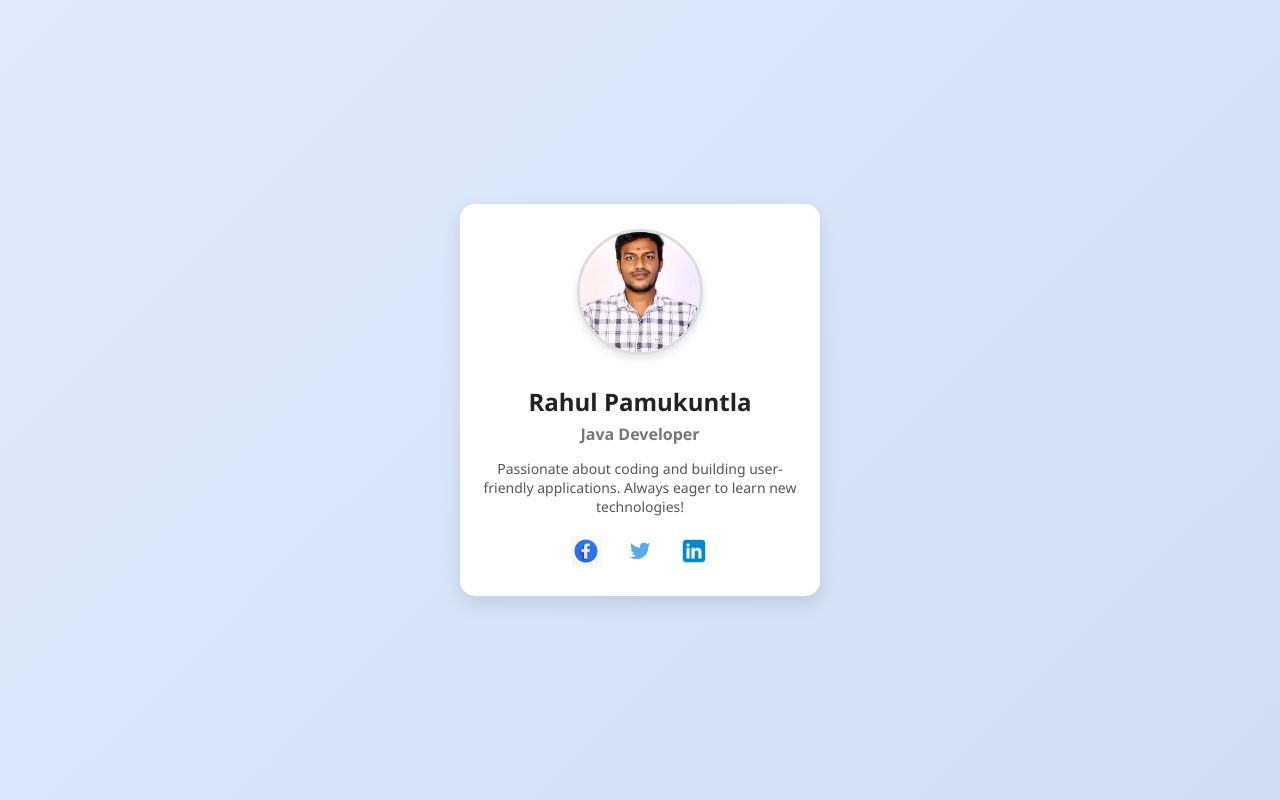
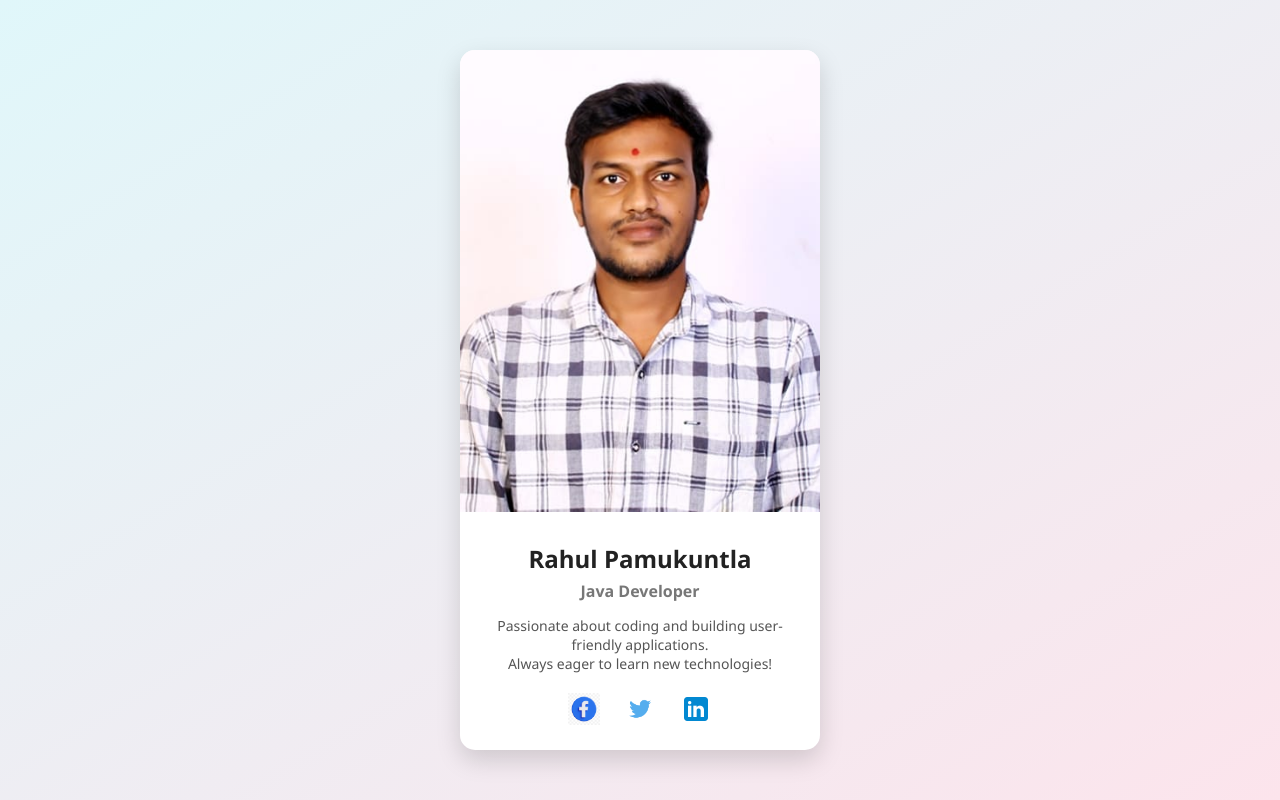
Before and after one commit to RahulPamukuntla/profile-card, a plain HTML site: page index.html in a window 1280 px wide. Drawn offline with Linux system fonts and the light colour scheme.

Commit message:
Update index.html

```diff
--- a/index.html
+++ b/index.html
@@ -3,44 +3,39 @@
 <head>
   <meta charset="UTF-8" />
   <meta name="viewport" content="width=device-width, initial-scale=1.0"/>
-  <title>Rahul's Profile Card</title>
+  <title>Rahul Pamukuntla | Profile Card</title>
   <style>
     body {
+      margin: 0;
+      padding: 0;
+      background: linear-gradient(to bottom right, #e0f7fa, #fce4ec);
+      font-family: 'Segoe UI', Tahoma, Geneva, Verdana, sans-serif;
       display: flex;
       justify-content: center;
       align-items: center;
       height: 100vh;
-      margin: 0;
-      background: linear-gradient(135deg, #e0eafc, #cfdef3);
-      font-family: 'Segoe UI', Tahoma, Geneva, Verdana, sans-serif;
     }
 
     .card {
-      background-color: #fff;
-      width: 320px;
-      padding: 25px 20px;
+      width: 360px;
+      max-width: 95%;
+      background: #fff;
       border-radius: 15px;
-      box-shadow: 0 8px 20px rgba(0, 0, 0, 0.1);
-      text-align: center;
-      transition: transform 0.3s ease, box-shadow 0.3s ease;
-      animation: fadeIn 1s ease forwards;
-      opacity: 0;
-      transform: scale(0.95);
+      box-shadow: 0 10px 25px rgba(0,0,0,0.15);
+      overflow: hidden;
+      animation: fadeIn 1s ease;
     }
 
-    .card:hover {
-      transform: scale(1.03);
-      box-shadow: 0 12px 25px rgba(0, 0, 0, 0.2);
+    .card img.profile-banner {
+      width: 100%;
+      height: auto;
+      display: block;
+      object-fit: cover;
     }
 
-    .profile-pic {
-      width: 120px;
-      height: 120px;
-      object-fit: cover;
-      border-radius: 50%;
-      margin-bottom: 15px;
-      border: 3px solid #ddd;
-      box-shadow: 0 4px 10px rgba(0,0,0,0.1);
+    .card-content {
+      padding: 20px;
+      text-align: center;
     }
 
     h2 {
@@ -68,26 +63,30 @@
     }
 
     .social-icons img {
-      width: 30px;
-      height: 30px;
+      width: 32px;
+      height: 32px;
       transition: transform 0.3s ease, box-shadow 0.3s ease;
     }
 
     .social-icons img:hover {
       transform: scale(1.2);
-      box-shadow: 0 4px 10px rgba(0, 0, 0, 0.2);
+      box-shadow: 0 4px 12px rgba(0, 0, 0, 0.2);
     }
 
     @keyframes fadeIn {
+      from {
+        opacity: 0;
+        transform: translateY(20px);
+      }
       to {
         opacity: 1;
-        transform: scale(1);
+        transform: translateY(0);
       }
     }
 
     @media (max-width: 400px) {
       .card {
-        width: 90%;
+        width: 95%;
       }
     }
   </style>
@@ -95,11 +94,12 @@
 <body>
 
   <div class="card">
-    <img src="./profile.jpg" alt="Rahul Pamukuntla" class="profile-pic" />
+    <img src="./profile.jpg" alt="Rahul Pamukuntla" class="profile-banner" />
+    <div class="card-content">
       <h2>Rahul Pamukuntla</h2>
       <h4>Java Developer</h4>
       <p>
-      Passionate about coding and building user-friendly applications.
+        Passionate about coding and building user-friendly applications. <br>
         Always eager to learn new technologies!
       </p>
       <div class="social-icons">
@@ -110,6 +110,7 @@
         </a>
       </div>
     </div>
+  </div>
 
 </body>
 </html>
```
Lines whose indentation alone changed are shown as unchanged.
